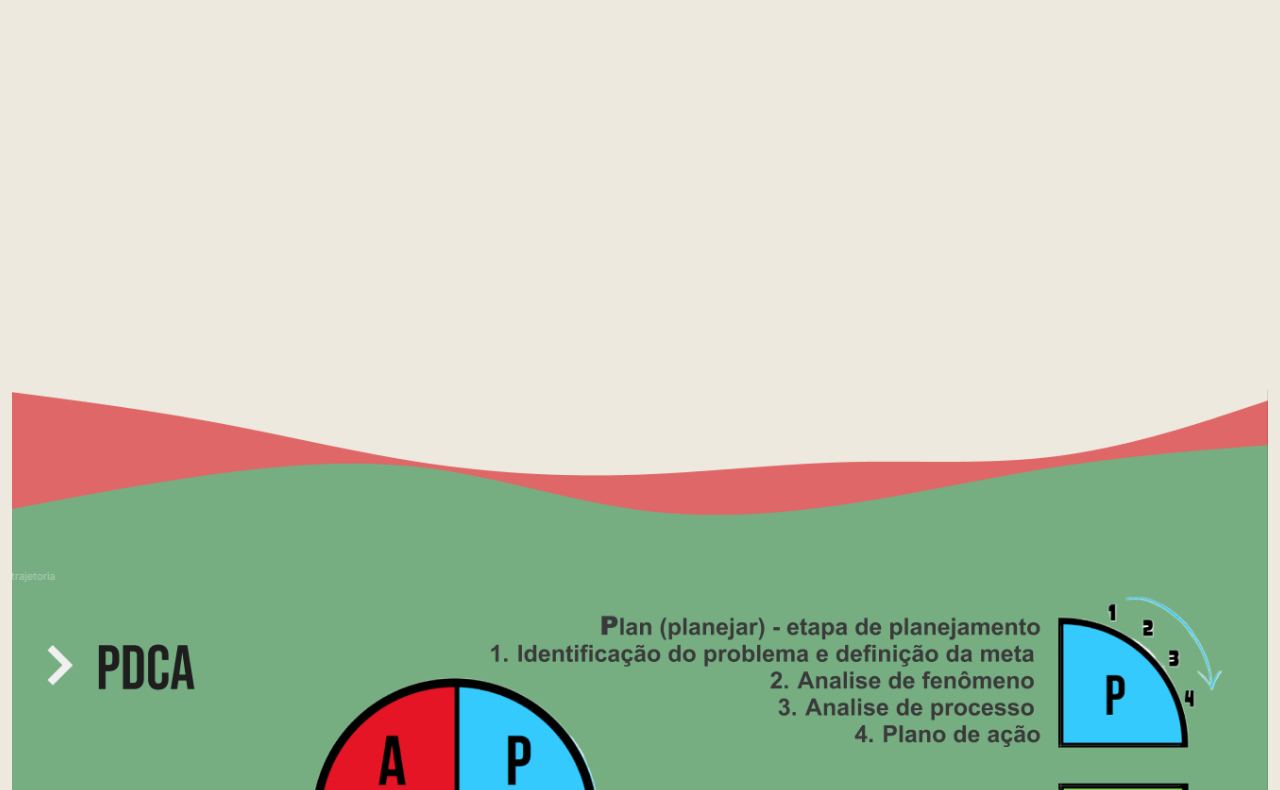
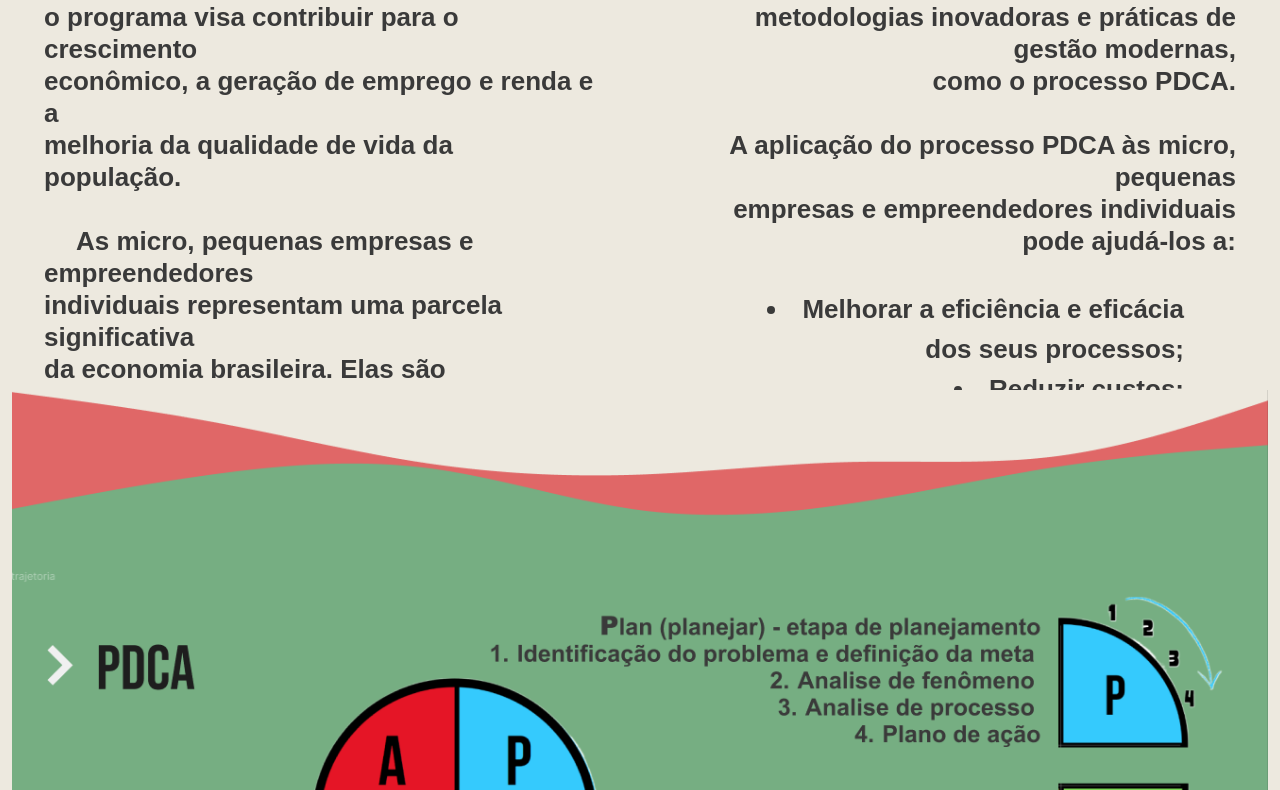
Before and after one commit to isiezz/IFMAISEMPREENDEDOR-UTFPR, a React (Create React App) app: page / in a window 1280 px wide. Shown: the part 1210-2000 px from the top of the page. Built offline with nearby package versions, Linux system fonts and the light colour scheme.

Commit message:
sobre + empreendimentos +  noticias

```diff
--- a/src/App.js
+++ b/src/App.js
@@ -6,6 +6,7 @@ import { Sobre } from "./pages/sobre";
 import { PDCA } from "./pages/pdca";
 import { Equipe } from "./pages/equipe";
 import { Empreendimentos } from "./pages/empreendimentos";
+import { Noticias } from "./pages/noticias";
 
 function App() {
   return (
@@ -17,6 +18,7 @@ function App() {
         <PDCA />
         <Equipe />
         <Empreendimentos />
+        <Noticias />
       </div>
     </html>
   );
--- /dev/null
+++ b/src/pages/noticias.js
@@ -0,0 +1,20 @@
+import { Container, Row, Col } from "react-bootstrap";
+import noticia from "../img/noticia.png";
+
+export const Noticias = () => {
+  return (
+    <section className="noticias" id="noticias">
+      <Container>
+        <Row>
+            <Col lg={8}>
+              <h2>Noticias</h2>
+              <p>Lorem ipsum dolor sit amet, consectetur adipiscing elit, sed do eiusmod tempor incididunt ut labore et dolore magna aliqua. <br></br>Ut enim ad minim veniam, quis nostrud exercitation ullamco laboris nisi ut aliquip ex ea commodo consequat. <br></br>Duis aute irure dolor in reprehenderit in voluptate velit esse cillum dolore eu fugiat nulla pariatur. <br></br>Excepteur sint occaecat cupidatat non proident, sunt in culpa qui officia deserunt mollit anim id est laborum.</p>
+            </Col>
+            <Col lg={4}>
+              <img src={noticia} />
+            </Col>
+        </Row>
+      </Container>
+    </section>
+  );
+};
--- a/src/pages/sobre.js
+++ b/src/pages/sobre.js
@@ -6,18 +6,43 @@ export const Sobre = () => {
       <section className="sobre" id="sobre">
         <Container fluid>
             <Row>
+
                 <Col md="auto">
                 <svg xmlns="http://www.w3.org/2000/svg" width="50" height="73" viewBox="0 0 50 73" fill="none">
                     <path d="M24.1415 34.9494L2.82843 13.6364L13.6364 2.82843L47.1716 36.3636L13.6364 69.8988L2.82843 59.0909L24.1415 37.7779L25.5557 36.3636L24.1415 34.9494Z" fill="#389A4C" stroke="#EDE9DF" stroke-width="4"/>
                 </svg>
                 </Col>
+
                 <Col>
                 <h1>sobre</h1>
                 </Col>
+
             </Row>
+
             <Row>
 
+              <Col>
+                <p>O Programa IF Mais Empreendedor Nacional 2023 é <br></br>uma iniciativa importante para o desenvolvimento <br></br>do empreendedorismo no Brasil. Ao atender micro, <br></br>pequenas empresas e empreendedores individuais, <br></br>o programa visa contribuir para o crescimento <br></br>econômico, a geração de emprego e renda e a <br></br>melhoria da qualidade de vida da população.</p>
+                <p>As micro, pequenas empresas e empreendedores <br></br>individuais representam uma parcela significativa <br></br>da economia brasileira. Elas são responsáveis por <br></br>mais de 90% dos empregos e por mais de 50% do <br></br>PIB do país. No entanto, esses empreendimentos <br></br>também enfrentam diversos desafios.</p>
+              </Col>
+
+              <Col>
+              <p>O Programa visa, portanto, contribuir para o enfrentamento <br></br>desses desafios, por meio do oferecimento de capacitações, <br></br>consultorias e serviços de apoio a esses empreendimentos. <br></br>Os projetos selecionados pelo programa deverão utilizar <br></br>metodologias inovadoras e práticas de gestão modernas, <br></br>como o processo PDCA.</p>
+              <p>A aplicação do processo PDCA às micro, pequenas <br></br>empresas e empreendedores individuais pode ajudá-los a:</p>
+              <p>
+                <ul>
+                  <li>Melhorar a eficiência e eficácia dos seus processos;</li>
+                  <li>Reduzir custos;</li>
+                  <li>Aumentar a produtividade;</li>
+                  <li>Melhorar a qualidade dos produtos e serviços;</li>
+                  <li>Aumentar a satisfação dos clientes;</li>
+                  <li>Melhorar a competitividade.</li>
+                </ul>
+              </p>
+              </Col>
+
             </Row>
+
         </Container>
     </section>
   );
--- a/src/style/global.css
+++ b/src/style/global.css
@@ -27,6 +27,7 @@
 html {
   scroll-behavior: smooth;
   scroll-padding-top: 75px;
+  overflow-x: hidden;
 }
 
 h1,
@@ -94,6 +95,14 @@ p.danger {
   font-style: normal;
   line-height: normal;
   text-transform: uppercase;
+}
+
+.row p {
+  color: #3A3A3A;
+  font-family: Arial;
+  font-size: 26px;
+  font-weight: bold;
+  line-height: 2rem;
 }
 
 div.col-md-auto {
@@ -187,6 +196,26 @@ span.navbar-text {
   height: 100vh;
 }
 
+#sobre p {
+  text-indent: 2rem;
+  margin: 2rem;
+
+}
+
+#sobre p ul {
+  text-indent: 0;
+  list-style-position: inside;
+}
+
+#sobre p ul li {
+  line-height: 2.5rem;
+  margin-right: 2em;
+}
+
+#sobre div.row:nth-of-type(2) div.col:nth-of-type(2) {
+  text-align: right;
+}
+
 
 /* PDCA e EQUIPE */
 
@@ -209,7 +238,7 @@ span.navbar-text {
   --total-logo-width: calc(var(--total-brand) * var(--logo-width) * 2);
   --animation-duration: calc(var(--total-brand) * 1.5s);
   background-color: var(--Background);
-  height: 100vh;
+  height: 50vh;
 }
 
 div .slider .row {
@@ -277,3 +306,37 @@ ul.brands li.brand-logo img:hover {
   width: calc(var(--logo-width) * 1.1);
   transition: 0.3s;
 }
+
+
+/* NOTICIAS */
+
+#noticias {
+  background-color: var(--Background);
+  height: 80vh;
+}
+
+#noticias div.container {
+  background-color: white;
+  padding: 2rem;
+  border-radius: 20px;
+  box-shadow: 0 15px 20px rgba(69, 69, 69, 0.1);
+}
+
+#noticias h2 {
+  color: var(--Ship-Gray);
+  font-family: Bebas Neue;
+  font-size: 48px;
+  font-weight: 400;
+  line-height: 5rem;
+  text-align: center;
+}
+
+#noticias p{
+  color: #4b4b4b;
+  font-family: 'Calibri';
+  font-size: 26px;
+  font-weight: 400;
+  font-style: normal;
+  text-indent: 2rem;
+  line-height: 2rem;
+}
```
Also changed, not shown: src/img/noticia.png (added).
